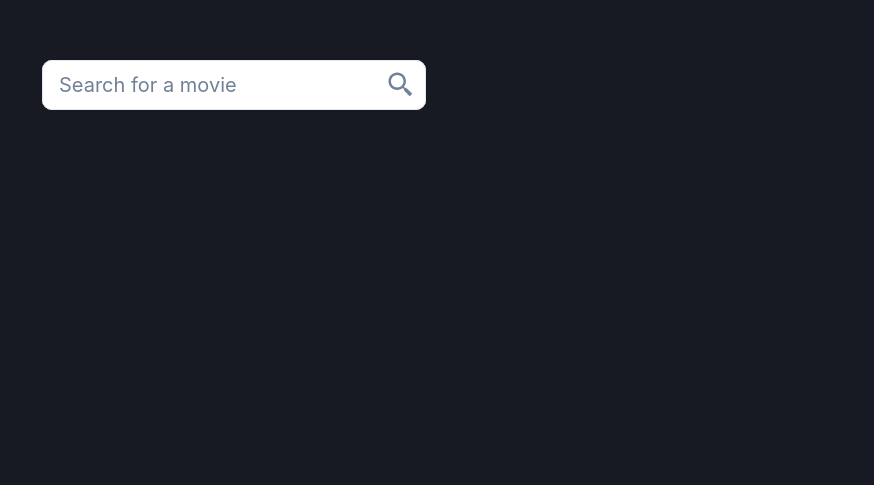
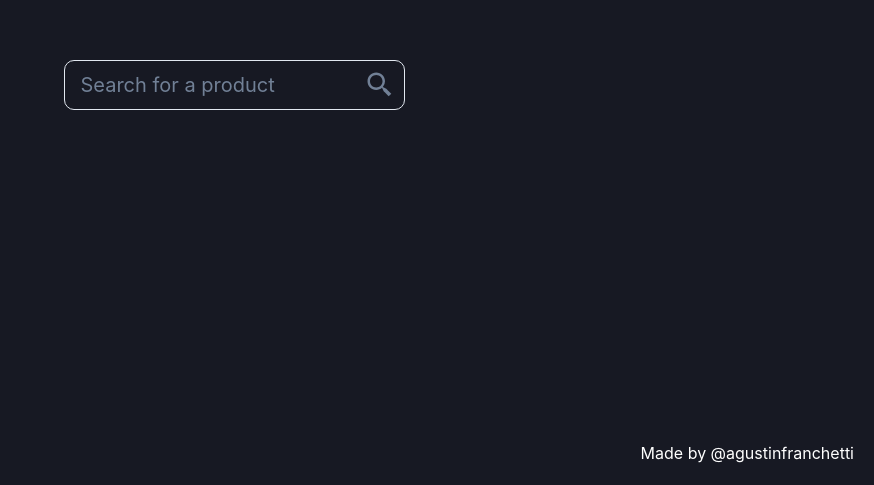
Before and after one commit to agustinfranchetti/meli-scrapper-frontend, a React (Vite) app: page / in a window 1280 px wide. Shown: the part 315-800 px from the top of the page, without its empty margins (406-1280 px from the left). Built offline with nearby package versions, Linux system fonts and the light colour scheme.

Commit message:
added a bunch of thingies

```diff
--- a/package.json
+++ b/package.json
@@ -12,10 +12,12 @@
     "@chakra-ui/react": "^2.4.1",
     "@emotion/react": "^11.10.5",
     "@emotion/styled": "^11.10.5",
+    "axios": "^1.2.0",
     "framer-motion": "^7.6.15",
     "react": "^18.2.0",
     "react-dom": "^18.2.0",
-    "react-icons": "^4.6.0"
+    "react-icons": "^4.6.0",
+    "react-query": "^3.39.2"
   },
   "devDependencies": {
     "@types/react": "^18.0.24",
--- a/src/App.jsx
+++ b/src/App.jsx
@@ -1,19 +1,35 @@
-import { Box } from "@chakra-ui/react";
-import { SearchBox } from "./components/SearchBox/SearchBox";
+import { Box, Text } from "@chakra-ui/react";
+import { MainScreen } from "./components/MainScreen";
 import { ChakraProvider } from "@chakra-ui/react";
+import { QueryClient, QueryClientProvider } from "react-query";
+
+const queryClient = new QueryClient();
 
 export const App = () => {
   return (
+    <QueryClientProvider client={queryClient}>
       <ChakraProvider>
         <Box
           bg="gray.900"
-        height={"100vh"}
+          // height={"100vh"}
           alignItems="center"
           justifyContent={"center"}
           display="flex"
         >
-        <SearchBox />
+          <MainScreen />
+          <Text
+            color="white"
+            fontSize="md"
+            position="absolute"
+            bottom="0"
+            right="0"
+            mr="5"
+            mb="5"
+          >
+            Made by @agustinfranchetti
+          </Text>
         </Box>
       </ChakraProvider>
+    </QueryClientProvider>
   );
 };
--- /dev/null
+++ b/src/components/MainScreen.jsx
@@ -0,0 +1,16 @@
+import { useState } from "react";
+import { SearchBox } from "./SearchBox";
+import { SearchResults } from "./SearchResults";
+
+export const MainScreen = () => {
+  const [searchTerm, setSearchTerm] = useState("");
+  const [isSearching, setIsSearching] = useState(true);
+
+  const props = {
+    searchTerm,
+    setSearchTerm,
+    setIsSearching,
+  };
+
+  return isSearching ? <SearchBox {...props} /> : <SearchResults {...props} />;
+};
--- /dev/null
+++ b/src/components/SearchBox.jsx
@@ -0,0 +1,47 @@
+import { Box, Input, InputGroup, InputRightElement } from "@chakra-ui/react";
+import { BiSearchAlt2 } from "react-icons/bi";
+
+export const SearchBox = ({ searchTerm, setSearchTerm, setIsSearching }) => {
+  const handleInputChange = (e) => {
+    setSearchTerm(e.target.value);
+  };
+  const handleSetIsSearching = () => {
+    setIsSearching(false);
+  };
+
+  return (
+    <Box
+      width="40%"
+      height="100vh"
+      display="flex"
+      justifyContent="center"
+      alignItems="center"
+      borderRadius="10px"
+    >
+      <Box>
+        <InputGroup>
+          <Input
+            placeholder="Search for a product"
+            width="100%"
+            height="50px"
+            borderRadius="10px"
+            fontSize="20px"
+            color="gray.500"
+            _placeholder={{ color: "gray.500" }}
+            onChange={handleInputChange}
+            value={searchTerm}
+            pr="10px"
+          />
+          <InputRightElement
+            width="50px"
+            height="50px"
+            borderRadius="10px"
+            color="gray.500"
+            children={<BiSearchAlt2 size="30px" />}
+            onClick={handleSetIsSearching}
+          />
+        </InputGroup>
+      </Box>
+    </Box>
+  );
+};
--- a/src/components/SearchBox/SearchBox.jsx
+++ /dev/null
@@ -1,41 +0,0 @@
-import { useState } from "react";
-import { Box, Input, InputGroup, InputRightElement } from "@chakra-ui/react";
-import { BiSearchAlt2 } from "react-icons/bi";
-import { getSearchResults } from "./searchBoxUtils";
-
-export const SearchBox = () => {
-  const [searchTerm, setSearchTerm] = useState("");
-  return (
-    <Box
-      bg="white"
-      width="30%"
-      height="200px%"
-      display="flex"
-      justifyContent="center"
-      alignItems="center"
-      borderRadius="10px"
-    >
-      <InputGroup>
-        <Input
-          placeholder="Search for a movie"
-          width="100%"
-          height="50px"
-          borderRadius="10px"
-          fontSize="20px"
-          color="gray.500"
-          _placeholder={{ color: "gray.500" }}
-          onChange={(e) => setSearchTerm(e.target.value)}
-          value={searchTerm}
-        />
-        <InputRightElement
-          width="50px"
-          height="50px"
-          borderRadius="10px"
-          color="gray.500"
-          children={<BiSearchAlt2 size="30px" />}
-          onClick={() => console.log(getSearchResults(searchTerm))}
-        />
-      </InputGroup>
-    </Box>
-  );
-};
--- a/src/components/SearchBox/searchBoxUtils.js
+++ /dev/null
@@ -1,12 +0,0 @@
-export const getSearchResults = async (searchTerm) => {
-    const searchResults = [];
-    await fetch(`http://127.0.0.1:8000/data/${searchTerm}`)
-        .then((response) => response.json())
-        .then((data) => {
-            data.forEach((item) => {
-                searchResults.push(item);
-            });
-        }
-    );
-    return searchResults;
-};
--- /dev/null
+++ b/src/components/SearchResultCard.jsx
@@ -0,0 +1,71 @@
+import {
+  Card,
+  CardBody,
+  CardFooter,
+  Divider,
+  Image,
+  Heading,
+  Text,
+  Stack,
+  Button,
+  ButtonGroup,
+  Flex,
+} from "@chakra-ui/react";
+
+export const SearchResultCard = ({ searchResult }) => {
+  console.log(searchResult);
+  const { title, description, image_url, price, url, extras, free_shipping } =
+    searchResult;
+  return (
+    <Card
+      maxW="sm"
+      borderWidth="1px"
+      borderRadius="lg"
+      overflow="hidden"
+      background={"white"}
+    >
+      <CardBody>
+        <Flex
+          direction="row"
+          justifyContent="space-between"
+          alignItems="center"
+          gap={5}
+        >
+          <Image
+            src={image_url}
+            alt={`${title}`}
+            borderRadius="lg"
+            boxSize="100px"
+            objectFit="contain"
+          />
+          <Heading size="md">{title}</Heading>
+        </Flex>
+        <Stack mt="6" spacing="3">
+          <Text>{description}</Text>
+          <Text color="blue.600" fontSize="2xl">
+            {price}
+          </Text>
+          {extras.map((extra, index) => (
+            <Text key={index}>{extra}</Text>
+          ))}
+          {free_shipping && <Text>Free Shipping</Text>}
+        </Stack>
+      </CardBody>
+      <Divider />
+      <CardFooter>
+        <ButtonGroup spacing="2">
+          <Button
+            variant="solid"
+            colorScheme="blue"
+            onClick={() => window.open(url)}
+          >
+            Buy now
+          </Button>
+          <Button variant="ghost" colorScheme="blue">
+            Add to wishlist
+          </Button>
+        </ButtonGroup>
+      </CardFooter>
+    </Card>
+  );
+};
--- /dev/null
+++ b/src/components/SearchResults.jsx
@@ -0,0 +1,30 @@
+import { useQuery } from "react-query";
+import axios from "axios";
+import { Box, Text, Spinner, SimpleGrid } from "@chakra-ui/react";
+import { SearchResultCard } from "./SearchResultCard";
+export const SearchResults = ({ searchTerm }) => {
+  const { isLoading, data, isFetched } = useQuery("searchResults", () => {
+    return axios.get(`http://localhost:8000/search/${searchTerm}`);
+  });
+
+  const searchResults = data?.data;
+  const finishedLoading = !isLoading && isFetched && searchResults;
+  return finishedLoading ? (
+    <Box p={4} scrollBehavior="smooth" height="inherit" width="inherit">
+      <SimpleGrid columns={3} spacing={10}>
+        {searchResults.map((searchResult, index) => (
+          <SearchResultCard key={index} searchResult={searchResult} />
+        ))}
+      </SimpleGrid>
+    </Box>
+  ) : (
+    <Box
+      display="flex"
+      justifyContent="center"
+      alignItems="center"
+      height="100vh"
+    >
+      <Spinner size={"xl"} color={"blue.500"} />
+    </Box>
+  );
+};
```
Also changed, not shown: 1 other file (tests, documents, lock files or other folders). Lines whose indentation alone changed are shown as unchanged.
